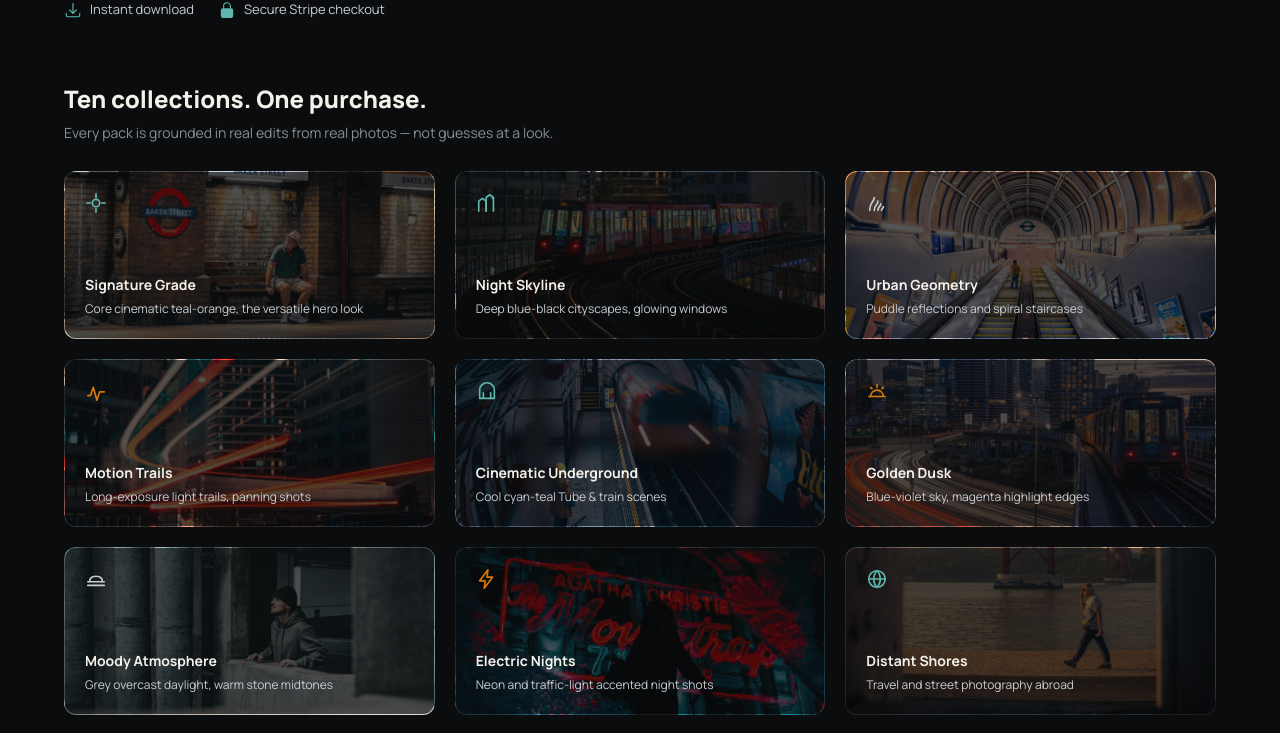
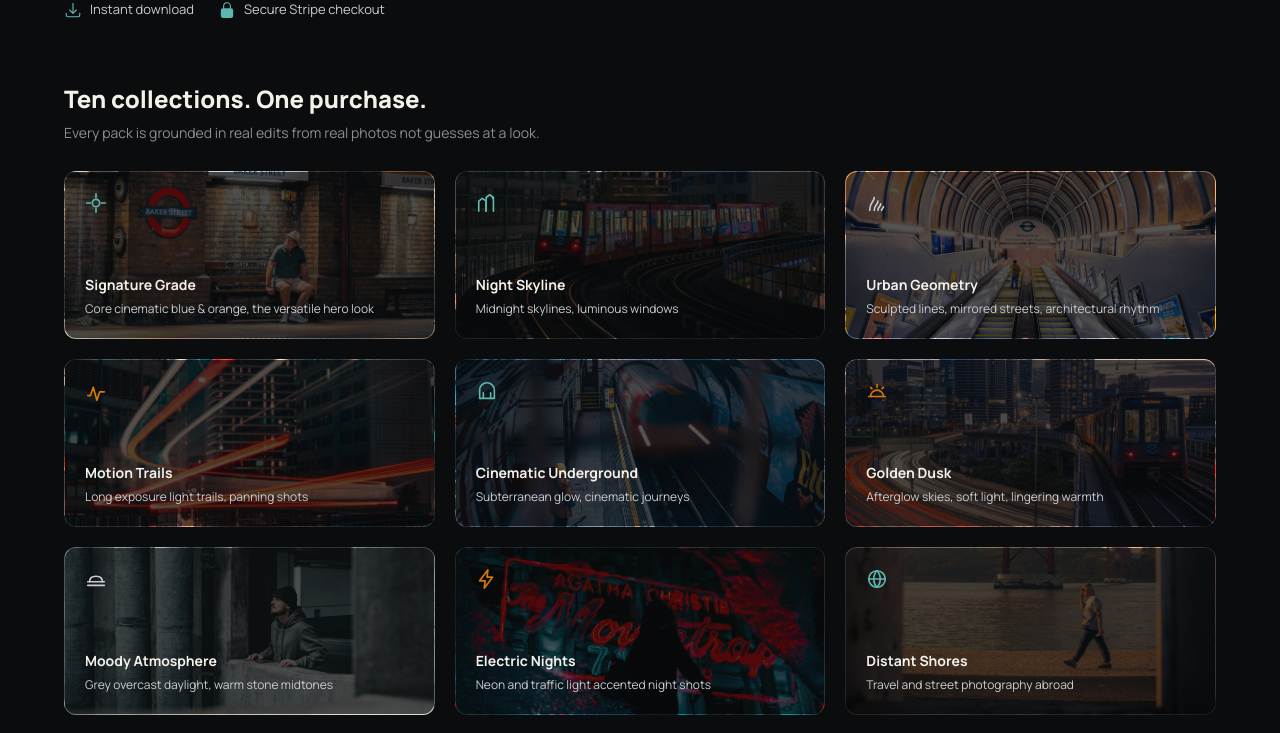
Before and after one commit to JakeLambertWD/next13-portfolio, a Next.js app: page /presets in a window 1280 px wide. Shown: the part 679-1412 px from the top of the page. Built offline with nearby package versions, Linux system fonts and the light colour scheme.

Commit message:
Change collections descriptions

```diff
--- a/app/presets/PresetsView.tsx
+++ b/app/presets/PresetsView.tsx
@@ -16,7 +16,7 @@ const manrope = Manrope({
 const COLLECTIONS = [
   {
     title: "Signature Grade",
-    description: "Core cinematic teal-orange, the versatile hero look",
+    description: "Core cinematic blue & orange, the versatile hero look",
     icon: (
       <svg
         width="22"
@@ -37,7 +37,7 @@ const COLLECTIONS = [
   },
   {
     title: "Night Skyline",
-    description: "Deep blue-black cityscapes, glowing windows",
+    description: "Midnight skylines, luminous windows",
     icon: (
       <svg
         width="22"
@@ -59,7 +59,7 @@ const COLLECTIONS = [
   },
   {
     title: "Urban Geometry",
-    description: "Puddle reflections and spiral staircases",
+    description: "Sculpted lines, mirrored streets, architectural rhythm",
     icon: (
       <svg
         width="22"
@@ -79,7 +79,7 @@ const COLLECTIONS = [
   },
   {
     title: "Motion Trails",
-    description: "Long-exposure light trails, panning shots",
+    description: "Long exposure light trails, panning shots",
     icon: (
       <svg
         width="22"
@@ -99,7 +99,7 @@ const COLLECTIONS = [
   },
   {
     title: "Cinematic Underground",
-    description: "Cool cyan-teal Tube & train scenes",
+    description: "Subterranean glow, cinematic journeys",
     icon: (
       <svg
         width="22"
@@ -120,7 +120,7 @@ const COLLECTIONS = [
   },
   {
     title: "Golden Dusk",
-    description: "Blue-violet sky, magenta highlight edges",
+    description: "Afterglow skies, soft light, lingering warmth",
     icon: (
       <svg
         width="22"
@@ -163,7 +163,7 @@ const COLLECTIONS = [
   },
   {
     title: "Electric Nights",
-    description: "Neon and traffic-light accented night shots",
+    description: "Neon and traffic light accented night shots",
     icon: (
       <svg
         width="22"
@@ -204,7 +204,7 @@ const COLLECTIONS = [
   },
   {
     title: "Adventure Earthy",
-    description: "Sun-baked trails, warm ochre and terracotta tones",
+    description: "Sun baked trails, warm ochre and terracotta tones",
     icon: (
       <svg
         width="22"
@@ -299,8 +299,8 @@ export default function PresetsView() {
             Ten collections. One purchase.
           </h3>
           <p className="mt-2 text-sm text-[#8a8f94]">
-            Every pack is grounded in real edits from real photos — not guesses
-            at a look.
+            Every pack is grounded in real edits from real photos not guesses at
+            a look.
           </p>
         </div>
 
```
